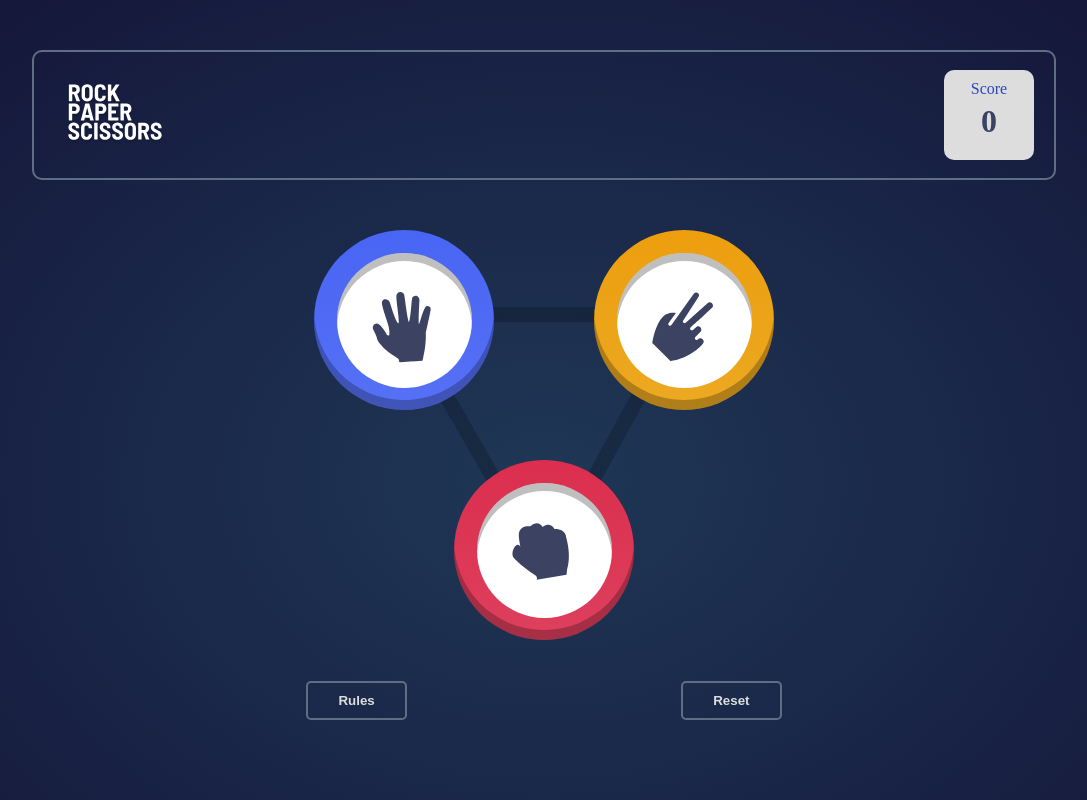
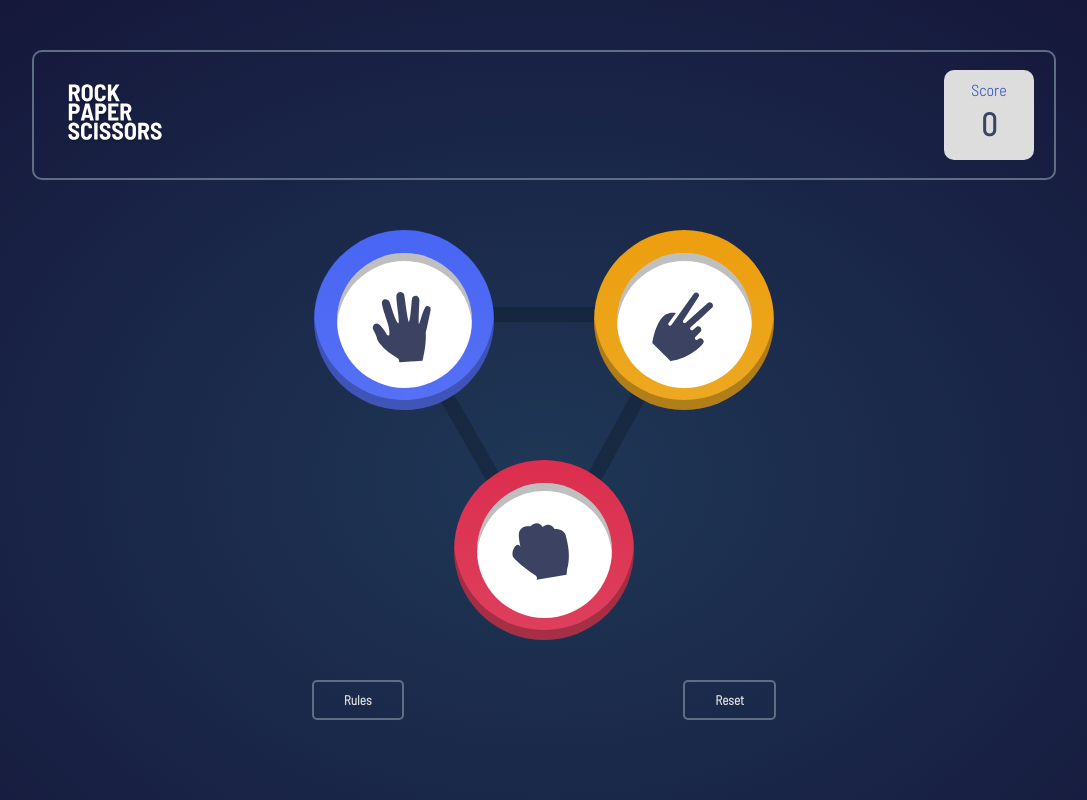
Before and after one commit to Sami-21/Rock-Paper-Scissors, a plain HTML site: page index.html in a window 1280 px wide. Shown: the top 800 px of the page, without its empty margins (96-1183 px from the left). Drawn offline with Linux system fonts and the light colour scheme.

Commit message:
Update Rps.css

```diff
--- a/Rps.css
+++ b/Rps.css
@@ -1,9 +1,11 @@
+@import url('https://fonts.googleapis.com/css2?family=Barlow+Semi+Condensed:wght@300&display=swap');
 * {
   padding: 0;
   margin: 0;
   -webkit-box-sizing: border-box;
           box-sizing: border-box;
   overflow: visible;
+  font-family:Barlow Semi Condensed, sans-serif;
 }
 
 body {
```
